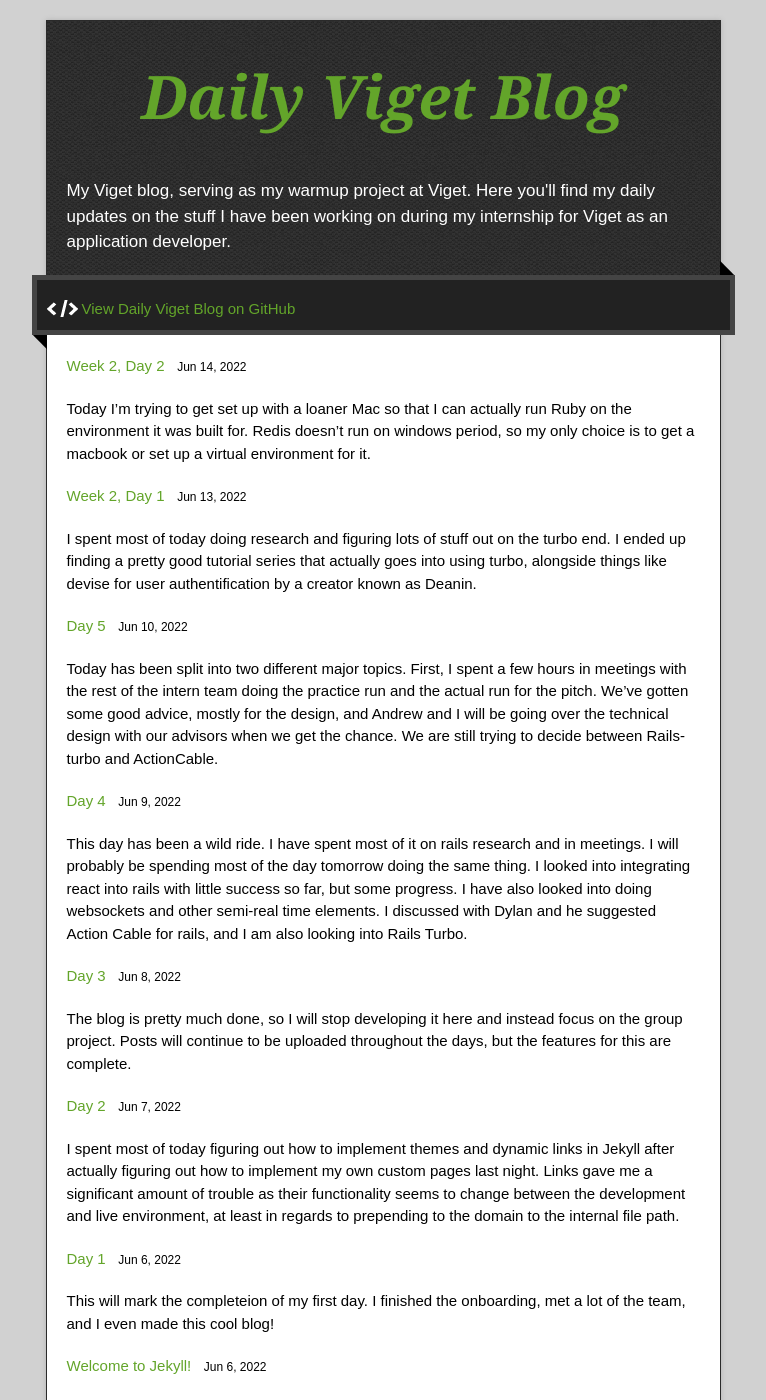
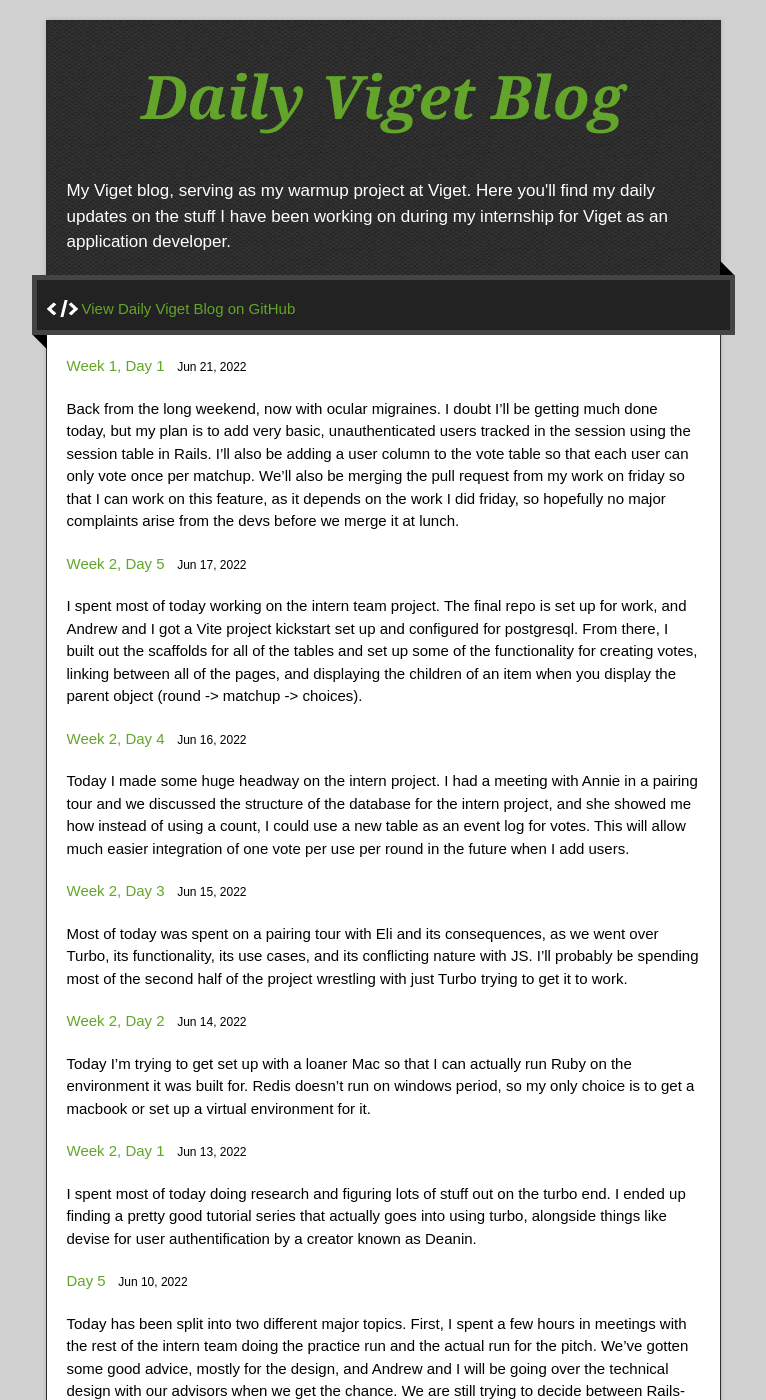
Before and after one commit to nsawyerViget/nsawyerViget, a Jekyll site: the page built from index.markdown, in a window 1280 px wide and 1400 px high. Shown: the whole window, without its empty margins (257-1023 px from the left). Built offline with Jekyll 4.4.1, drawn with Linux system fonts in a browser that asks for light colours.

Commit message:
Add posts for week 2.

```diff
--- a/_posts/2022-06-14-Day-7.markdown
+++ b/_posts/2022-06-14-Day-7.markdown
@@ -6,3 +6,7 @@ categories: jekyll update
 ---
 
 Today I'm trying to get set up with a loaner Mac so that I can actually run Ruby on the environment it was built for. Redis doesn't run on windows period, so my only choice is to get a macbook or set up a virtual environment for it.
+
+I spent some of today working with Andrew. We managed to get a vite jumpstart project loaded up and with some javascript running. It's basic and it's not turbo, but it ran. This also served as a first test of a project setup with postgresql, and I managed to get it to work after some configuration of the environment variables in RoR. I also started work on the basic framework of the hackernews clone, but that is very much a background project right now.
+
+Whenever I get the loaner mac, I will install the whole RoR ecosystem and try to get Redis and Postgresql up and running as fast as possible.
--- /dev/null
+++ b/_posts/2022-06-15-Day-8.markdown
@@ -0,0 +1,10 @@
+---
+layout: post
+title:  "Week 2, Day 3"
+date:   2022-06-15 08:00:00 -0400
+categories: jekyll update
+---
+
+Most of today was spent on a pairing tour with Eli and its consequences, as we went over Turbo, its functionality, its use cases, and its conflicting nature with JS. I'll probably be spending most of the second half of the project wrestling with just Turbo trying to get it to work.
+
+At the end of the day today I finally got the loaner Mac, which means I'll finally be able to run Redis and build rails apps successfully.
--- /dev/null
+++ b/_posts/2022-06-16-Day-9.markdown
@@ -0,0 +1,10 @@
+---
+layout: post
+title:  "Week 2, Day 4"
+date:   2022-06-16 08:00:00 -0400
+categories: jekyll update
+---
+
+Today I made some huge headway on the intern project. I had a meeting with Annie in a pairing tour and we discussed the structure of the database for the intern project, and she showed me how instead of using a count, I could use a new table as an event log for votes. This will allow much easier integration of one vote per use per round in the future when I add users.
+
+I also got most of the programs installed for the loaner mac to run rails, as well as redis and postgresql. I set up the repo for the actual project we will be working on from here on out, so now we can truly begin working.
--- /dev/null
+++ b/_posts/2022-06-17-Day-10.markdown
@@ -0,0 +1,8 @@
+---
+layout: post
+title:  "Week 2, Day 5"
+date:   2022-06-17 08:00:00 -0400
+categories: jekyll update
+---
+
+I spent most of today working on the intern team project. The final repo is set up for work, and Andrew and I got a Vite project kickstart set up and configured for postgresql. From there, I built out the scaffolds for all of the tables and set up some of the functionality for creating votes, linking between all of the pages, and displaying the children of an item when you display the parent object (round -> matchup -> choices).
--- /dev/null
+++ b/_posts/2022-06-21-Day-11.markdown
@@ -0,0 +1,8 @@
+---
+layout: post
+title:  "Week 1, Day 1"
+date:   2022-06-21 08:00:00 -0400
+categories: jekyll update
+---
+
+Back from the long weekend, now with ocular migraines. I doubt I'll be getting much done today, but my plan is to add very basic, unauthenticated users tracked in the session using the session table in Rails. I'll also be adding a user column to the vote table so that each user can only vote once per matchup. We'll also be merging the pull request from my work on friday so that I can work on this feature, as it depends on the work I did friday, so hopefully no major complaints arise from the devs before we merge it at lunch.
```
